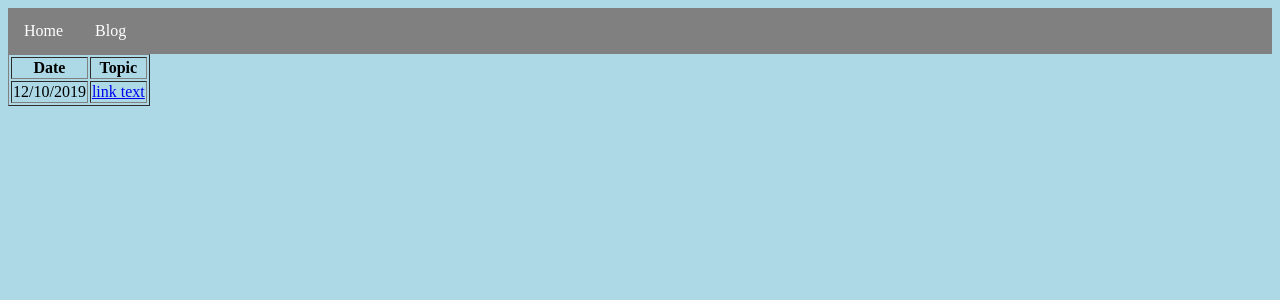
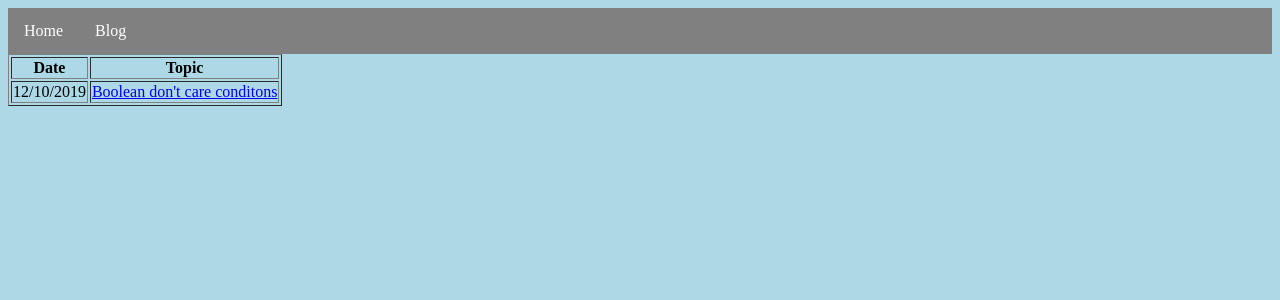
Before and after one commit to swamydp/swamydp.github.io, a Jekyll site: the page built from blog/index.html, in a window 1280 px wide. Shown: the top 300 px of the page. Built offline with Jekyll 4.4.1, drawn with Linux system fonts in a browser that asks for light colours.

Commit message:
Update index.html

```diff
--- a/blog/index.html
+++ b/blog/index.html
@@ -10,6 +10,6 @@ title: Swamy's Blog
   </tr>
   <tr>
     <td>12/10/2019</td>
-    <td> <a href="/_posts/boolean-dont-care-p1.md">link text</a> </td>
+    <td> <a href="/_posts/boolean-dont-care-p1.md">Boolean don't care conditons</a> </td>
   </tr>
 </table>
```
